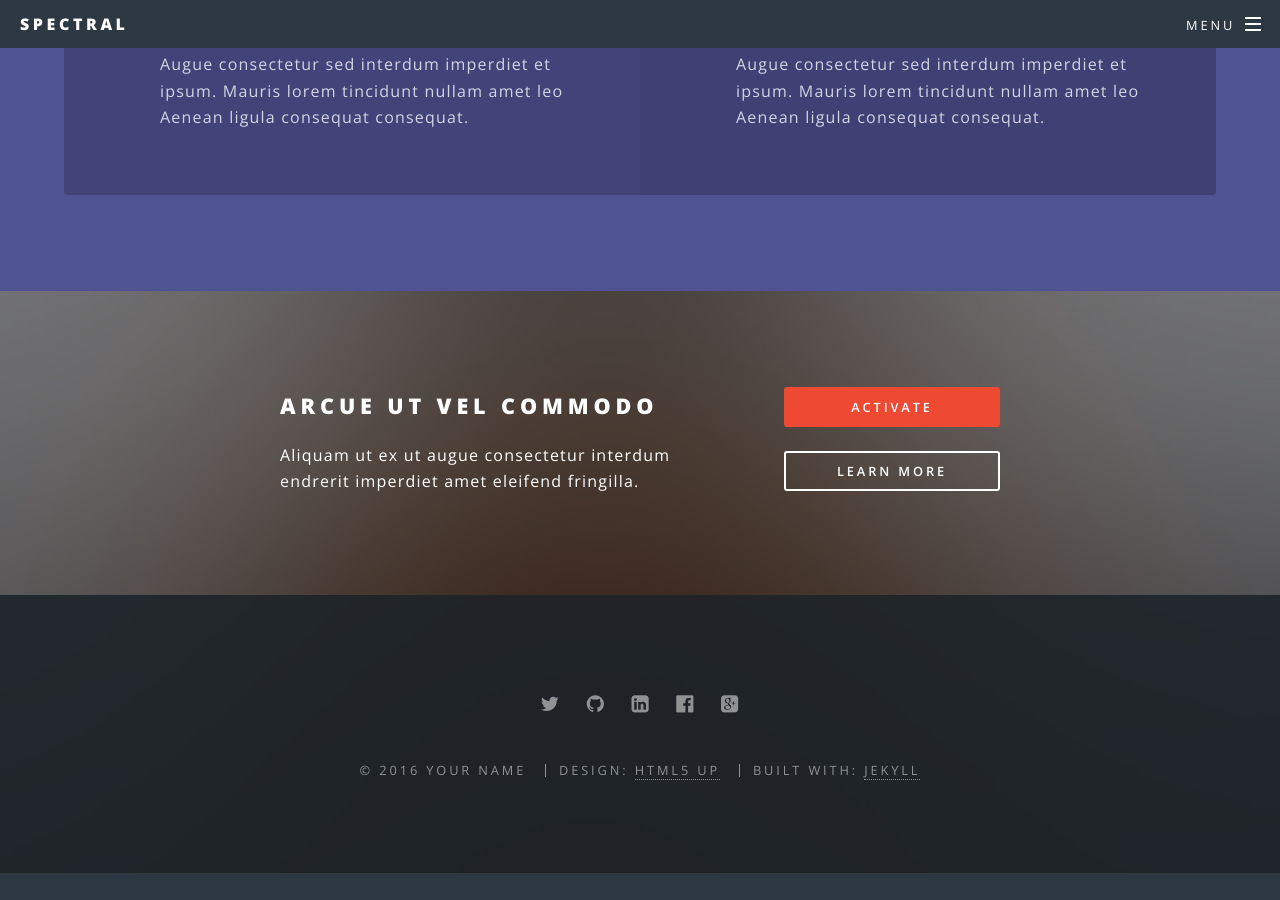
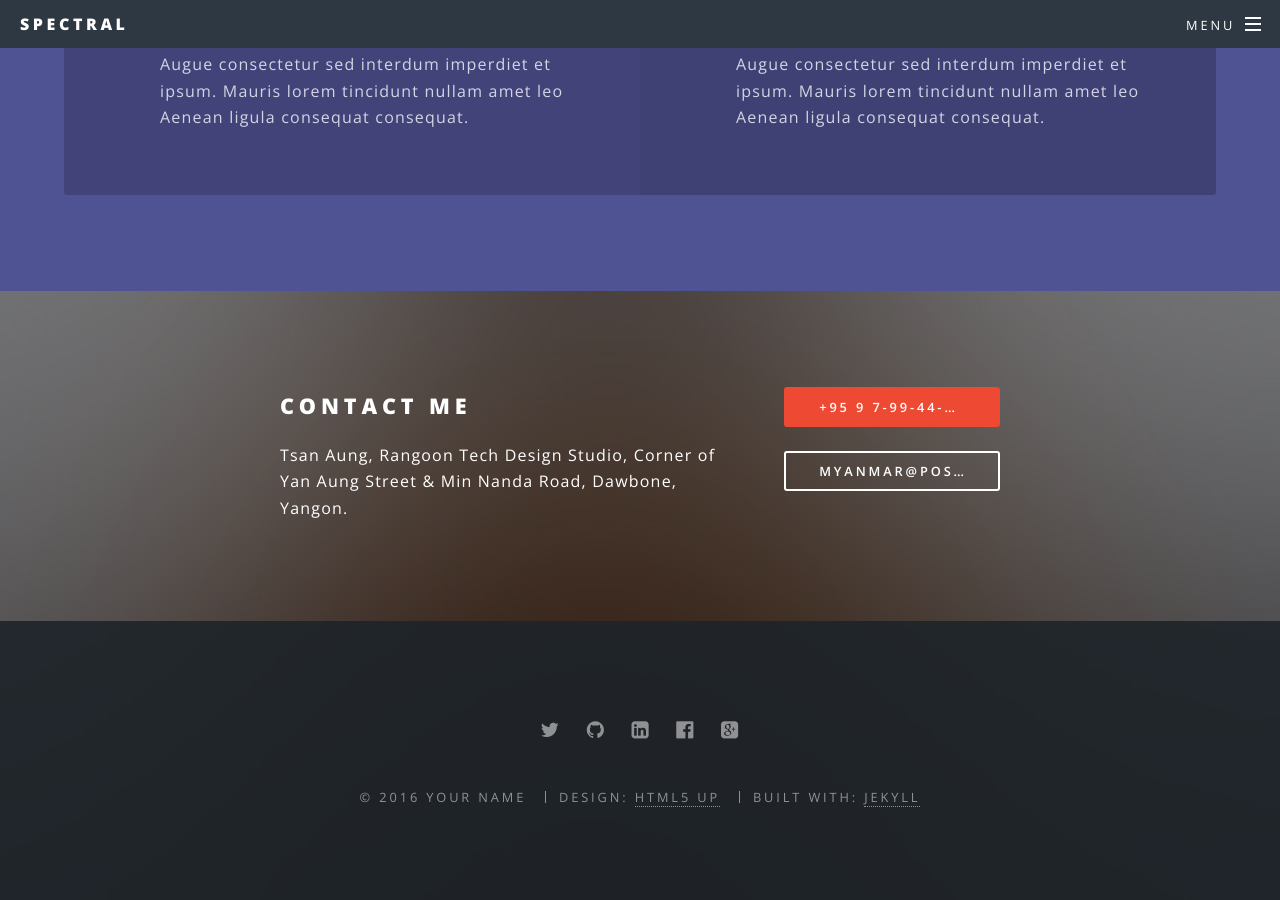
Before and after one commit to tsanaung/tsanaung.github.io, a Jekyll site: the page built from index.html, in a window 1280 px wide and 900 px high, scrolled down 3511 px. Built offline with Jekyll 4.4.1, drawn with Linux system fonts in a browser that asks for light colours; before the commit the page ends 4384 px from its top, so only the background shows below that.

Commit message:
Initial commit

```diff
--- a/index.html
+++ b/index.html
@@ -7,7 +7,7 @@ layout: landing
 							<h2>{{ site.title }}</h2>
 							<p>{{ site.description | markdownify }}</p>
 							<ul class="actions">
-								<li><a href="#" class="button special">Activate</a></li>
+								<li><a href="cta" class="button special">Contact Me</a></li>
 							</ul>
 						</div>
 						<a href="#one" class="more scrolly">Learn More</a>
@@ -96,12 +96,12 @@ layout: landing
 					<section id="cta" class="wrapper style4">
 						<div class="inner">
 							<header>
-								<h2>Arcue ut vel commodo</h2>
-								<p>Aliquam ut ex ut augue consectetur interdum endrerit imperdiet amet eleifend fringilla.</p>
+								<h2>Contact Me</h2>
+								<p>Tsan Aung, Rangoon Tech Design Studio, Corner of Yan Aung Street & Min Nanda Road, Dawbone, Yangon.</p>
 							</header>
 							<ul class="actions vertical">
-								<li><a href="#" class="button fit special">Activate</a></li>
-								<li><a href="#" class="button fit">Learn More</a></li>
+								<li><a href="#" class="button fit special">+95 9 7-99-44-00-72</a></li>
+								<li><a href="#" class="button fit">myanmar@post.com</a></li>
 							</ul>
 						</div>
 					</section>
```
